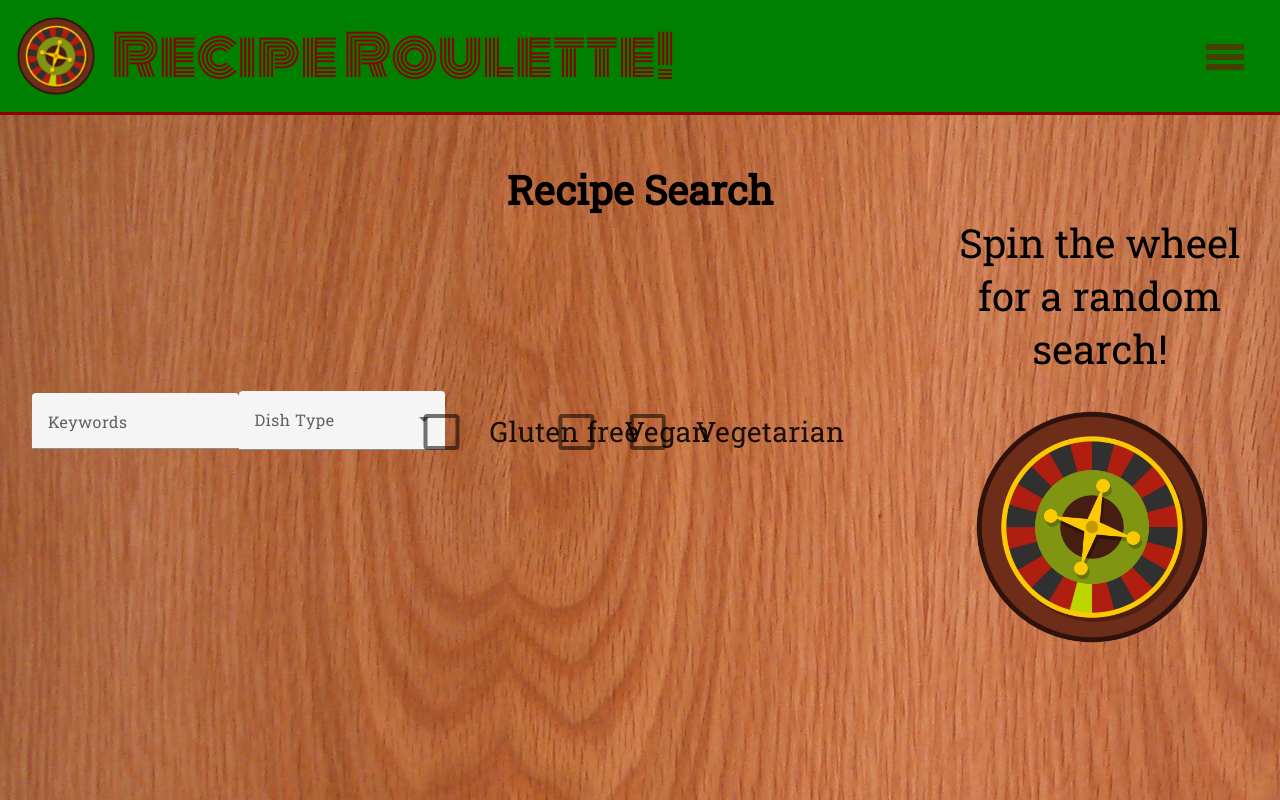
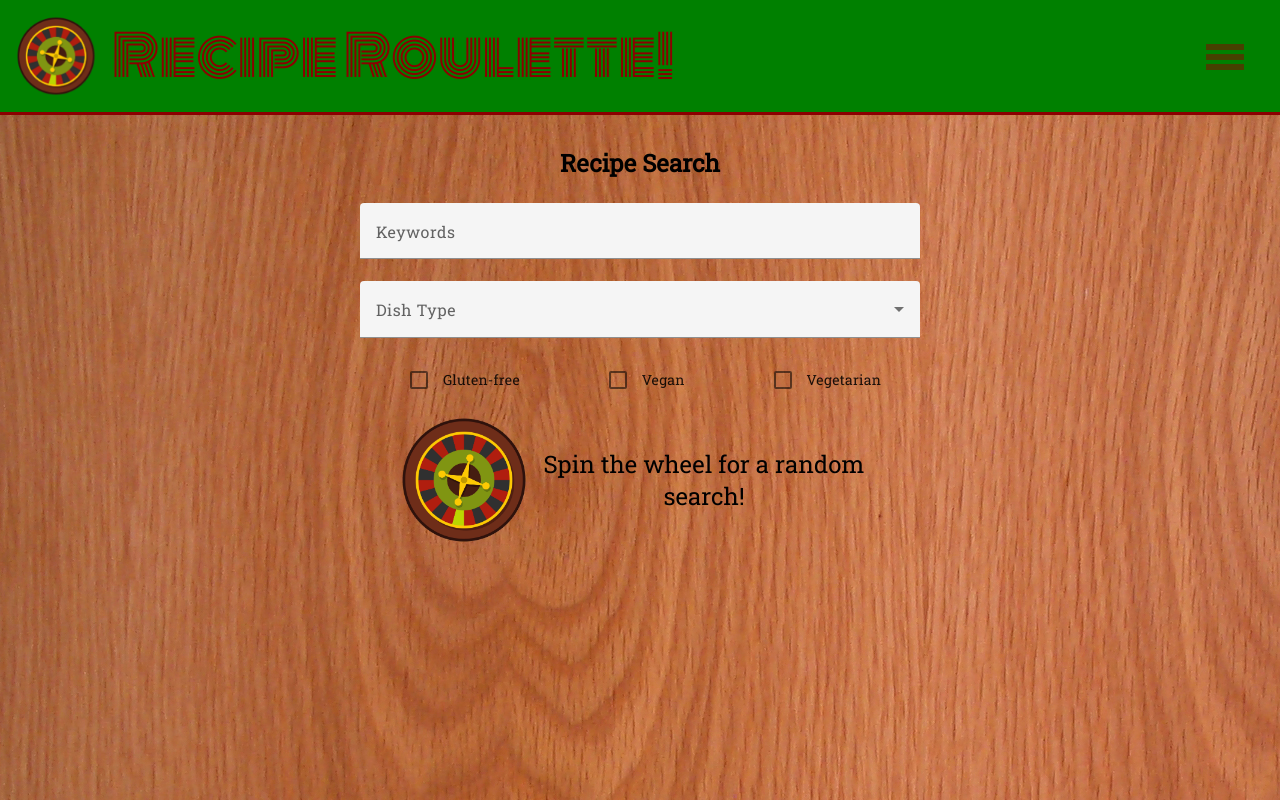
Before and after one commit to SeanDoody/recipe-app-frontend, an Angular app: page /search in a window 1280 px wide. Built offline with nearby package versions, Linux system fonts and the light colour scheme.

Commit message:
Issue #34: styling

```diff
--- a/src/app/app.module.ts
+++ b/src/app/app.module.ts
@@ -51,6 +51,10 @@ import { FavoritesService } from './services/favorites/favorites.service';
     EdamamApiService,
     FavoritesService,
     provideHttpClient(withInterceptorsFromDi()),
+    // {
+    //   provide: MAT_FORM_FIELD_DEFAULT_OPTIONS,
+    //   useValue: { appearance: 'outline' },
+    // },
   ],
 })
 export class AppModule {}
--- a/src/app/components/recipe-search-form/recipe-search-form.component.html
+++ b/src/app/components/recipe-search-form/recipe-search-form.component.html
@@ -1,65 +1,42 @@
+<div class="parent">
   <h2>Recipe Search</h2>
-<form [formGroup]="searchForm" (ngSubmit)="onSubmit()">
+
+  <form [formGroup]="form" (ngSubmit)="onSubmit()">
     <mat-form-field>
       <mat-label>Keywords</mat-label>
-    <input [formControl]="searchForm.controls.keywords" matInput />
+      <input [formControl]="form.controls.keywords" matInput />
     </mat-form-field>
 
     <mat-form-field>
       <mat-label>Dish Type</mat-label>
-    <mat-select
-      [formControl]="searchForm.controls.dishType"
-      class="dish-type"
-      multiple
-    >
-      <!-- To-Do: @for loop through enum -->
-      <mat-option value="Biscuits and cookies">Biscuits and cookies</mat-option>
-      <mat-option value="Bread">Bread</mat-option>
-      <mat-option value="Cereals">Cereals</mat-option>
-      <mat-option value="Condiments and sauces"
-        >Condiments and sauces</mat-option
-      >
-      <mat-option value="Desserts">Desserts</mat-option>
-      <mat-option value="Drinks">Drinks</mat-option>
-      <mat-option value="Main course">Main courses</mat-option>
-      <mat-option value="Pancake">Pancakes</mat-option>
-      <mat-option value="Preps">Preps</mat-option>
-      <mat-option value="Preserve">Preserves</mat-option>
-      <mat-option value="Salad">Salad</mat-option>
-      <mat-option value="Sandwiches">Sandwiches</mat-option>
-      <mat-option value="Side dish">Side dishes</mat-option>
-      <mat-option value="Soup">Soups</mat-option>
-      <mat-option value="Starter">Starters</mat-option>
-      <mat-option value="Sweets">Sweets</mat-option>
+      <mat-select [formControl]="form.controls.dishType" multiple>
+        @for (dishType of DishType | keyvalue; track dishType) {
+          <mat-option [value]="dishType.value">{{ dishType.value }}</mat-option>
+        }
       </mat-select>
     </mat-form-field>
 
     <div class="dietary-restrictions">
-    <mat-checkbox
-      [formControl]="searchForm.controls.glutenFree"
-      class="gluten-free"
-      >Gluten free</mat-checkbox
+      <mat-checkbox [formControl]="form.controls.glutenFree"
+        >Gluten-free</mat-checkbox
       >
-    <mat-checkbox [formControl]="searchForm.controls.vegan" class="vegan"
-      >Vegan</mat-checkbox
-    >
-    <mat-checkbox
-      [formControl]="searchForm.controls.vegetarian"
-      class="vegetarian"
+      <mat-checkbox [formControl]="form.controls.vegan">Vegan</mat-checkbox>
+      <mat-checkbox [formControl]="form.controls.vegetarian"
         >Vegetarian</mat-checkbox
       >
     </div>
-  <div class="wheel">
+
+    <div class="roulette-wheel">
       <img
         (click)="onSubmit()"
         [ngClass]="spinWheel ? 'rotate' : ''"
-      class="roulette-wheel"
         src="assets/images/roulette-wheel.png"
         alt="search button"
       />
       <p>Spin the wheel for a random search!</p>
     </div>
   </form>
+</div>
 
 <!-- style icons PNG Designed By Ylivdesign from https://pngtree.com/freepng/casino-gambling-roulette-icon-flat-style_5252282.html?sol=downref&class=bef -->
 <!-- <a href='https://pngtree.com/so/casino'>casino png from pngtree.com/</a> -->
--- a/src/app/components/recipe-search-form/recipe-search-form.component.scss
+++ b/src/app/components/recipe-search-form/recipe-search-form.component.scss
@@ -1,186 +1,52 @@
 @use "src/variables";
 
 // mobile styling
+.parent {
+  display: flex;
+  flex-direction: column;
+  align-items: center;
+  box-sizing: border-box;
 
   h2 {
-  font-size: 1.5rem;
     text-align: center;
-  margin-top: 0.5rem;
-  margin-bottom: 0.2rem;
+    margin-bottom: 1.5rem;
   }
 
   form {
     display: flex;
     flex-direction: column;
+    max-width: 35rem;
+
+    .dietary-restrictions {
       width: 100%;
+      display: flex;
+      justify-content: space-around;
+      margin-bottom: 1rem;
     }
 
-// mat-checkbox {
-//   transform: scale(1.5);
-// }
-
-.wheel {
+    .roulette-wheel {
       display: flex;
       align-items: center;
-  padding-left: 2.5rem;
-  padding-right: 2.5rem;
+      padding: 0 2.5rem;
 
       p {
         text-align: center;
         font-size: 1.5rem;
       }
-}
 
-.roulette-wheel {
+      img {
         height: 8rem;
         width: 8rem;
         cursor: pointer;
       }
-
-.rotate {
-  animation-name: rotate;
-  animation-duration: 1s;
-  animation-iteration-count: 1;
-  animation-timing-function: linear;
     }
-
-@keyframes rotate {
-  from {
-    transform: rotate(-360deg);
-  }
-  to {
-    transform: rotate(360deg);
   }
 }
 
 // tablet styling
-
-@media only screen and (min-width: variables.$tablet-breakpoint) {
-  h2 {
-    font-size: 2.5rem;
-    margin-top: 1rem;
-  }
-
-  .criteria-flex {
-    padding-left: 15%;
-    padding-right: 15%;
-  }
-
-  // input,
-  // select {
-  //   font-size: 2rem;
-  //   height: 3rem;
+// @media only screen and (min-width: variables.$tablet-breakpoint) {
 // }
 
-  .keywords {
-    font-size: 2rem;
-    height: 3rem;
-  }
-
-  .dish-type-parent {
-    height: 10.5rem;
-  }
-
-  .dish-type {
-    font-size: 2rem;
-  }
-
-  .dietary-restrictions {
-    flex-direction: row;
-    justify-content: space-between;
-    width: 100%;
-    padding-left: 1rem;
-    padding-right: 1rem;
-  }
-
-  mat-checkbox {
-    transform: scale(2);
-  }
-
-  .wheel {
-    padding-left: 20%;
-    padding-right: 20%;
-
-    p {
-      font-size: 2.5rem;
-      width: 45%;
-      margin-left: 1rem;
-    }
-  }
-
-  .roulette-wheel {
-    height: 15rem;
-    width: 15rem;
-    margin-right: 1rem;
-  }
-}
-
 // desktop styling
-
-@media only screen and (min-width: variables.$desktop-breakpoint) {
-  h2 {
-    margin-bottom: 0;
-  }
-
-  form {
-    flex-direction: row;
-    align-items: center;
-    justify-content: center;
-  }
-
-  .criteria-flex {
-    width: 35%;
-    padding: 0;
-    margin-right: -1.5rem;
-  }
-
-  .keywords {
-    font-size: 1.5rem;
-    width: 90%;
-  }
-
-  span {
-    display: inline;
-    font-size: 1.3rem;
-    font-style: italic;
-  }
-
-  .desktop-flex {
-    display: flex;
-    width: 100%;
-  }
-
-  .dish-type-parent {
-    width: 65%;
-    height: 20rem;
-    margin-right: 2rem;
-  }
-
-  .dish-type {
-    font-size: 1.5rem;
-  }
-
-  .dietary-restrictions-label {
-    display: none;
-  }
-
-  .dietary-restrictions {
-    flex-direction: column;
-    justify-content: flex-start;
-    width: 40%;
-  }
-
-  .wheel {
-    flex-direction: column-reverse;
-    width: 25%;
-    padding: 0;
-    margin: 0;
-    margin-left: 2rem;
-
-    p {
-      width: 100%;
-      margin: 0;
-      margin-bottom: 2rem;
-    }
-  }
-}
+// @media only screen and (min-width: variables.$desktop-breakpoint) {
+// }
--- a/src/app/components/recipe-search-form/recipe-search-form.component.ts
+++ b/src/app/components/recipe-search-form/recipe-search-form.component.ts
@@ -1,5 +1,6 @@
 import { Component, EventEmitter, Output } from '@angular/core';
 import { FormControl, FormGroup } from '@angular/forms';
+import { DishType } from 'src/app/models/dish-type.enum';
 import { RecipeSearchForm } from 'src/app/models/recipe-search-form.interface';
 import { SearchEvent } from 'src/app/models/search-event.interface';
 
@@ -10,9 +11,11 @@ import { SearchEvent } from 'src/app/models/search-event.interface';
   standalone: false,
 })
 export class RecipeSearchFormComponent {
+  public readonly DishType = DishType;
+
   @Output() searchEvent = new EventEmitter<SearchEvent>();
 
-  public searchForm = new FormGroup<RecipeSearchForm>({
+  public form = new FormGroup<RecipeSearchForm>({
     keywords: new FormControl(),
     dishType: new FormControl(),
     glutenFree: new FormControl(),
@@ -22,7 +25,7 @@ export class RecipeSearchFormComponent {
   public spinWheel: boolean = false;
 
   public onSubmit(): void {
-    const formValue = this.searchForm.value;
+    const formValue = this.form.value;
     const dietaryRestrictions = [];
 
     if (formValue.glutenFree) {
```
Lines whose indentation alone changed are shown as unchanged.
